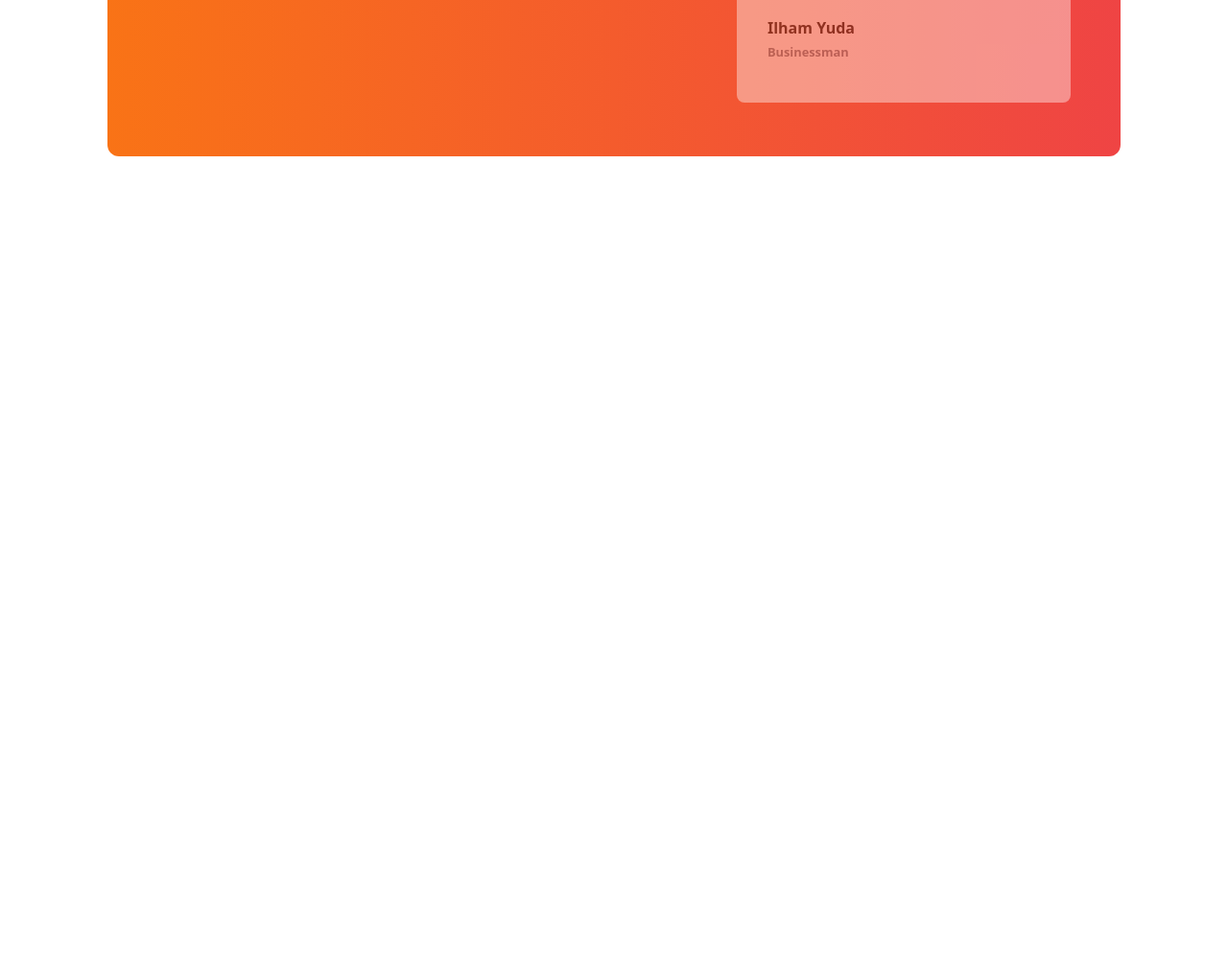
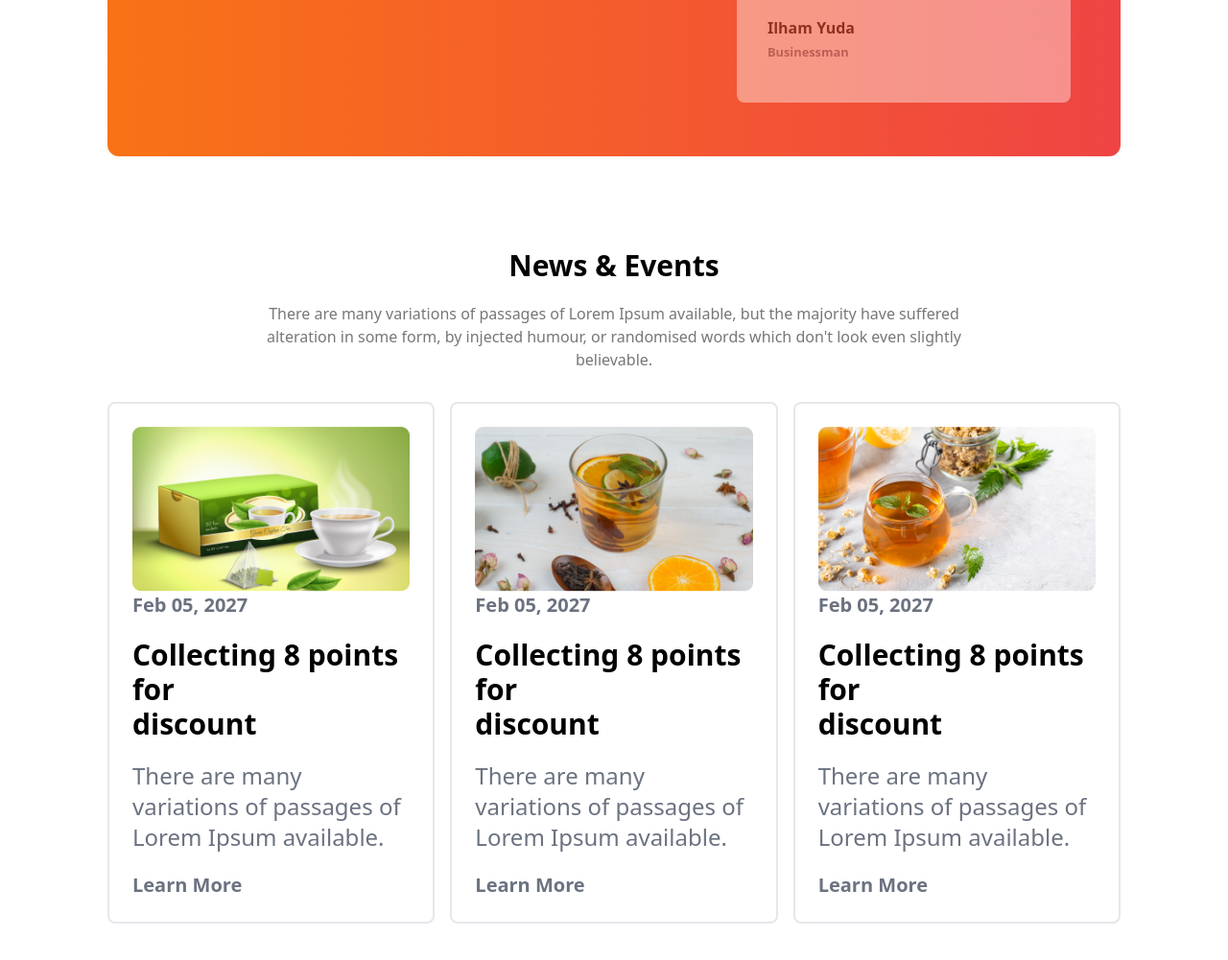
Before and after one commit to raihanatoz21/tailwind-tea-house, a plain HTML site: page index.html in a window 1280 px wide. Shown: the part 2241-3242 px from the top of the page at 96% size. Before the commit the page ends 2500 px from the top, so only its background shows below. Drawn offline with nearby package versions, Linux system fonts and the light colour scheme.

Commit message:
added news & event section

```diff
--- a/index.html
+++ b/index.html
@@ -348,6 +348,73 @@
       </section>
 
 
+
+      <!-- News and event section -->
+
+
+      <!-- News section -->
+
+      <div class="text-center mb-8">
+        <h1 class="text-3xl font-bold mb-5 mt-5">News & Events</h1>
+        <p class="mb-5 max-w-3xl mx-auto text-[#777777]">There are many variations of passages of Lorem Ipsum available, but the majority have suffered alteration in some form, by injected humour, or randomised words which don't look even slightly believable.</p>
+
+
+      </div>
+
+      <!-- Card section -->
+
+      <div class="grid grid-cols-1 md:grid-cols-2 md:gap-4 lg:flex mb-24">
+
+     <!-- 1st div -->
+
+     <div class="border-x-2 border-y-2 p-6 items-center rounded-lg">
+      <img src="./images/news-1.png" alt="">
+      <h4 class="text-xl font-semibold text-gray-500 mb-5">Feb 05, 2027</h4>
+      <h2 class="text-3xl font-bold text-black mb-5">Collecting 8 points for <br> discount</h2>
+      <p class="text-2xl text-gray-500 mb-5">There are many variations of passages of <br> Lorem Ipsum available.</p>
+      <span class="text-xl font-semibold text-gray-500">Learn More</span>
+
+
+
+
+     </div>
+
+
+
+     <div class="border-x-2 border-y-2 p-6 items-center rounded-lg">
+      <img src="./images/news-2.png" alt="">
+      <h4 class="text-xl font-semibold text-gray-500 mb-5">Feb 05, 2027</h4>
+      <h2 class="text-3xl font-bold text-black mb-5">Collecting 8 points for <br> discount</h2>
+      <p class="text-2xl text-gray-500 mb-5">There are many variations of passages of <br> Lorem Ipsum available.</p>
+      <span class="text-xl font-semibold text-gray-500">Learn More</span>
+
+
+
+
+     </div>
+
+
+
+     <div class="border-x-2 border-y-2 p-6 items-center rounded-lg">
+      <img src="./images/news-3.png" alt="">
+      <h4 class="text-xl font-semibold text-gray-500 mb-5">Feb 05, 2027</h4>
+      <h2 class="text-3xl font-bold text-black mb-5">Collecting 8 points for <br> discount</h2>
+      <p class="text-2xl text-gray-500 mb-5">There are many variations of passages of <br> Lorem Ipsum available.</p>
+      <span class="text-xl font-semibold text-gray-500">Learn More</span>
+
+
+
+
+     </div>
+
+
+
+
+
+
+      </div>
+
+
     </main>
 
 
```
